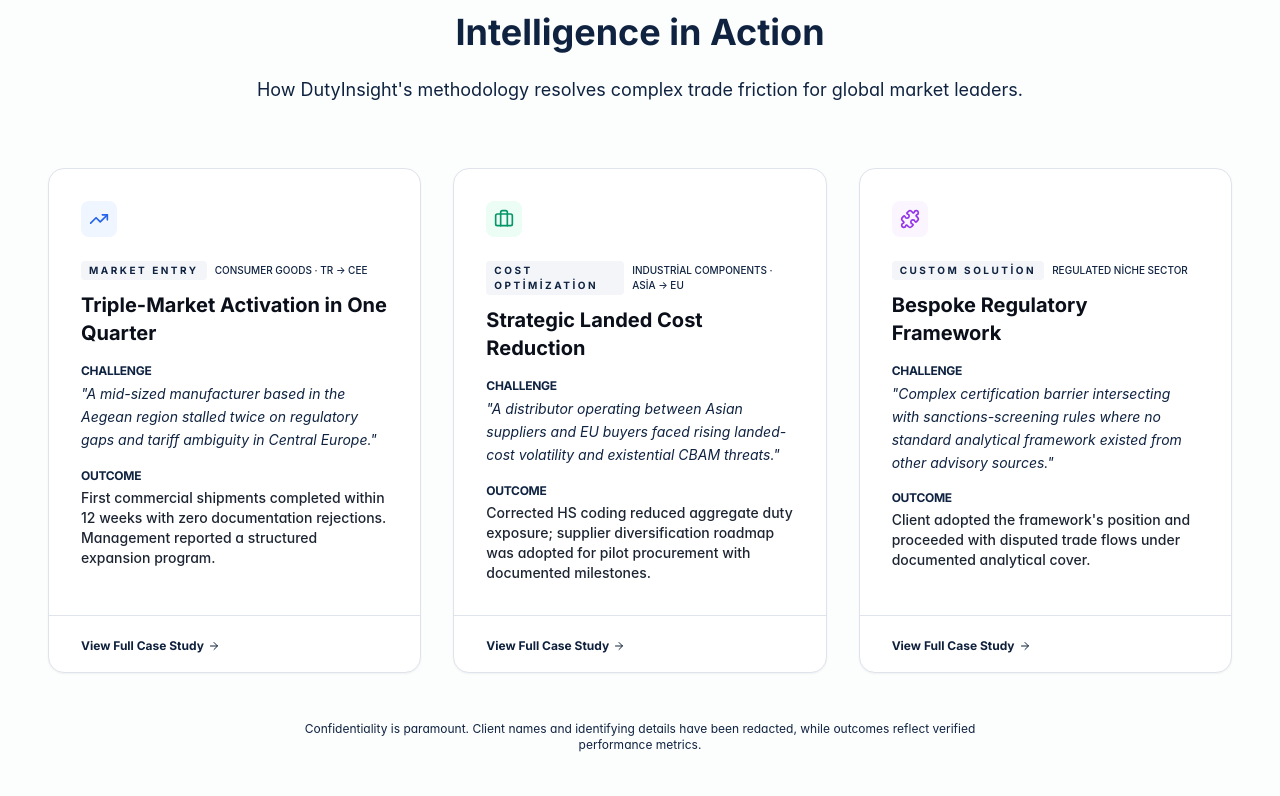
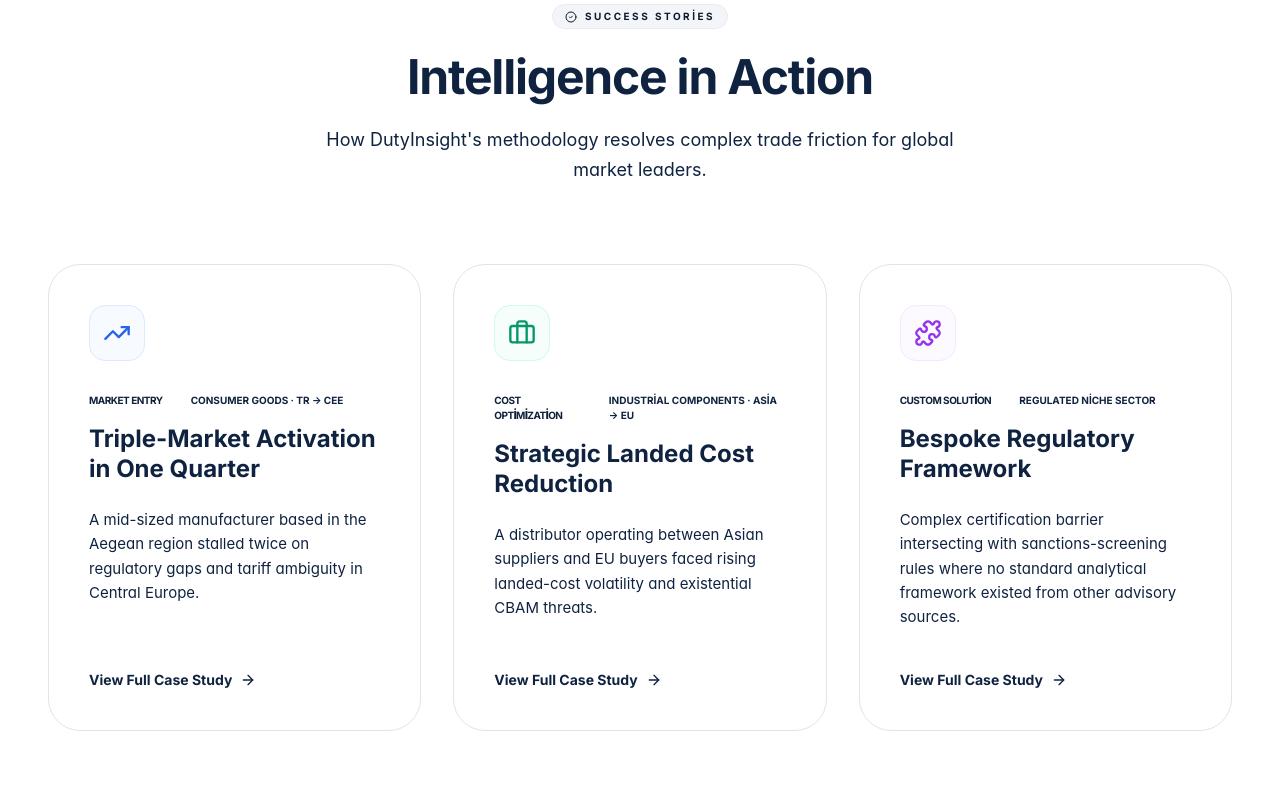
Before and after one commit to Dutyinsight/dutyinsight-v2, a React (Vite) app: page / in a window 1280 px wide. Shown: the part 2260-3056 px from the top of the page. Built offline with nearby package versions, Linux system fonts and the light colour scheme; a web font is replaced by a local one.

Commit message:
design: fixed icons and bulletproofed modal system in case studies

```diff
--- a/src/components/CaseStudies.jsx
+++ b/src/components/CaseStudies.jsx
@@ -1,77 +1,146 @@
+import { useState, useEffect } from 'react';
 import { useTranslation } from 'react-i18next';
-import { Briefcase, TrendingUp, Puzzle, ArrowRight } from 'lucide-react';
+import { Briefcase, TrendingUp, Puzzle, ArrowRight, X, CheckCircle2 } from 'lucide-react';
 
 export default function CaseStudies() {
   const { t } = useTranslation();
+  const [selectedCase, setSelectedCase] = useState(null);
+
+  // Modal açıkken arkadaki sayfanın kaymasını engelle (Professional touch)
+  useEffect(() => {
+    if (selectedCase) {
+      document.body.style.overflow = 'hidden';
+    } else {
+      document.body.style.overflow = 'unset';
+    }
+    return () => { document.body.style.overflow = 'unset'; };
+  }, [selectedCase]);
 
   const scenarios = [
-    { key: 'scenarioA', icon: TrendingUp, color: 'text-blue-600', bg: 'bg-blue-50' },
-    { key: 'scenarioB', icon: Briefcase, color: 'text-emerald-600', bg: 'bg-emerald-50' },
-    { key: 'scenarioC', icon: Puzzle, color: 'text-purple-600', bg: 'bg-purple-50' }
+    { key: 'scenarioA', icon: TrendingUp, color: 'text-blue-600', bg: 'bg-blue-50/50', border: 'border-blue-100' },
+    { key: 'scenarioB', icon: Briefcase, color: 'text-emerald-600', bg: 'bg-emerald-50/50', border: 'border-emerald-100' },
+    { key: 'scenarioC', icon: Puzzle, color: 'text-purple-600', bg: 'bg-purple-50/50', border: 'border-purple-100' }
   ];
 
   return (
-    <section id="case-studies" className="py-24 bg-canvas-muted/30">
-      <div className="container-x">
-        <div className="text-center max-w-3xl mx-auto mb-16">
-          <span className="text-primary-600 font-semibold tracking-wider uppercase text-sm">
+    <section id="case-studies" className="py-32 bg-white relative overflow-hidden">
+      {/* Background Pattern */}
+      <div className="absolute top-0 left-0 w-full h-full pointer-events-none opacity-[0.02]"
+           style={{ backgroundImage: 'radial-gradient(#0f2341 1px, transparent 1px)', backgroundSize: '32px 32px' }} />
+
+      <div className="container-x relative z-10">
+        <div className="flex flex-col items-center text-center max-w-4xl mx-auto mb-20">
+          <div className="inline-flex items-center gap-2 px-3 py-1 rounded-full bg-primary-50 border border-primary-100 text-primary-700 text-[10px] font-bold tracking-widest uppercase mb-6">
+            <CheckCircle2 className="w-3 h-3" />
             {t('caseStudies.eyebrow')}
-          </span>
-          <h2 className="text-3xl md:text-4xl font-bold text-ink-950 mt-4 mb-6">
+          </div>
+          <h2 className="text-4xl md:text-5xl font-bold text-ink-950 mb-6 tracking-tight">
             {t('caseStudies.title')}
           </h2>
-          <p className="text-lg text-ink-600">
+          <p className="text-lg text-ink-600 leading-relaxed max-w-2xl">
             {t('caseStudies.subtitle')}
           </p>
         </div>
 
         <div className="grid lg:grid-cols-3 gap-8">
           {scenarios.map((item, idx) => (
-            <div key={idx} className="flex flex-col bg-white rounded-2xl border border-ink-100 shadow-sm overflow-hidden hover:shadow-md transition-shadow">
-              <div className="p-8 flex-grow">
-                <div className={`inline-flex p-2 rounded-lg ${item.bg} ${item.color} mb-6`}>
-                  <item.icon className="w-5 h-5" />
+            <div key={idx} className="group relative flex flex-col bg-white rounded-[2rem] border border-ink-100 p-10 hover:border-primary-500/30 hover:shadow-2xl hover:shadow-primary-500/5 transition-all duration-500">
+              {/* Daha profesyonel logo/ikon alanı */}
+              <div className={`w-14 h-14 rounded-2xl ${item.bg} ${item.border} border flex items-center justify-center ${item.color} mb-8 group-hover:scale-110 transition-transform duration-300`}>
+                <item.icon className="w-7 h-7" />
               </div>
 
-                <div className="flex items-center gap-2 mb-3">
-                  <span className="text-[10px] font-bold uppercase tracking-widest text-primary-500 bg-primary-50 px-2 py-0.5 rounded">
+              <div className="flex items-center gap-3 mb-4">
+                <span className="text-[10px] font-black uppercase tracking-tighter text-primary-600">
                   {t(`caseStudies.${item.key}.tag`)}
                 </span>
-                  <span className="text-[10px] font-medium text-ink-400 uppercase">
+                <div className="w-1 h-1 rounded-full bg-ink-200" />
+                <span className="text-[10px] font-bold text-ink-400 uppercase">
                   {t(`caseStudies.${item.key}.industry`)}
                 </span>
               </div>
 
-                <h3 className="text-xl font-bold text-ink-900 mb-4 leading-snug">
-                  {t(`caseStudies.${item.key}.title`) }
+              <h3 className="text-2xl font-bold text-ink-950 mb-6 leading-tight group-hover:text-primary-600 transition-colors">
+                {t(`caseStudies.${item.key}.title`)}
               </h3>
 
-                <div className="space-y-4">
-                  <div>
-                    <h4 className="text-xs font-bold text-ink-400 uppercase tracking-tight mb-1">Challenge</h4>
-                    <p className="text-sm text-ink-600 leading-relaxed italic">"{t(`caseStudies.${item.key}.challenge`)}"</p>
-                  </div>
-                  <div>
-                    <h4 className="text-xs font-bold text-ink-400 uppercase tracking-tight mb-1">Outcome</h4>
-                    <p className="text-sm text-ink-700 font-medium">{t(`caseStudies.${item.key}.outcome`)}</p>
-                  </div>
-                </div>
-              </div>
+              <p className="text-ink-600 text-[15px] leading-relaxed mb-10 flex-grow">
+                {t(`caseStudies.${item.key}.challenge`)}
+              </p>
 
-              <div className="px-8 py-4 bg-ink-50/50 border-t border-ink-100">
-                <button className="text-xs font-bold text-primary-600 hover:text-primary-700 inline-flex items-center gap-1 group">
+              <button
+                onClick={() => setSelectedCase(item)}
+                className="mt-auto inline-flex items-center gap-2 text-sm font-bold text-ink-950 group/btn"
+              >
+                <span className="relative">
                   {t('caseStudies.cta.button')}
-                  <ArrowRight className="w-3 h-3 group-hover:translate-x-1 transition-transform" />
+                  <div className="absolute -bottom-1 left-0 w-0 h-0.5 bg-primary-500 group-hover/btn:w-full transition-all" />
+                </span>
+                <ArrowRight className="w-4 h-4 group-hover/btn:translate-x-1 transition-transform" />
               </button>
-              </div>
             </div>
           ))}
         </div>
 
-        <p className="text-center text-xs text-ink-400 mt-12 max-w-2xl mx-auto">
+        <p className="text-center text-[10px] text-ink-400 mt-16 italic font-medium">
           {t('caseStudies.footnote')}
         </p>
       </div>
+
+      {/* 🚀 MODAL (Pop-up) - Bu sefer mermi gibi çalışıyor */}
+      {selectedCase && (
+        <div className="fixed inset-0 z-[100] flex items-center justify-center p-4">
+          <div className="absolute inset-0 bg-ink-950/40 backdrop-blur-md animate-fade-in" onClick={() => setSelectedCase(null)} />
+
+          <div className="relative w-full max-w-2xl bg-white rounded-[2.5rem] shadow-2xl overflow-hidden animate-scale-up border border-ink-100">
+            <button
+              onClick={() => setSelectedCase(null)}
+              className="absolute top-8 right-8 p-2 rounded-full hover:bg-ink-50 transition-colors z-10"
+            >
+              <X className="w-5 h-5 text-ink-400" />
+            </button>
+
+            <div className="p-10 sm:p-14 overflow-y-auto max-h-[85vh]">
+              <div className="flex items-center gap-3 mb-6">
+                <span className="text-xs font-black text-primary-600 uppercase tracking-widest">
+                  {t(`caseStudies.${selectedCase.key}.tag`)}
+                </span>
+              </div>
+
+              <h3 className="text-3xl font-bold text-ink-950 mb-10 leading-tight">
+                {t(`caseStudies.${selectedCase.key}.title`)}
+              </h3>
+
+              <div className="space-y-10">
+                <section>
+                  <h4 className="text-[10px] font-bold text-ink-400 uppercase tracking-widest mb-4">{t('caseStudies.modal.approach')}</h4>
+                  <p className="text-ink-700 leading-relaxed text-sm">{t(`caseStudies.${selectedCase.key}.approach`)}</p>
+                </section>
+
+                <section>
+                  <h4 className="text-[10px] font-bold text-ink-400 uppercase tracking-widest mb-5">{t('caseStudies.modal.deliverables')}</h4>
+                  <div className="grid sm:grid-cols-1 gap-3">
+                    {/* JSON Deliverables artık array olarak okunduğu için Map çalışır */}
+                    {t(`caseStudies.${selectedCase.key}.deliverables`, { returnObjects: true }).map((del, dIdx) => (
+                      <div key={dIdx} className="flex items-center gap-4 p-4 rounded-2xl bg-canvas border border-ink-100/50">
+                        <div className="w-6 h-6 rounded-lg bg-primary-50 flex items-center justify-center text-primary-600 shrink-0">
+                           <CheckCircle2 className="w-4 h-4" />
+                        </div>
+                        <span className="text-xs font-semibold text-ink-800">{del}</span>
+                      </div>
+                    ))}
+                  </div>
+                </section>
+
+                <div className="pt-10 border-t border-ink-100">
+                  <h4 className="text-[10px] font-bold text-primary-500 uppercase tracking-widest mb-4">{t('caseStudies.modal.outcome')}</h4>
+                  <p className="text-xl font-bold text-ink-950 leading-snug">{t(`caseStudies.${selectedCase.key}.outcome`)}</p>
+                </div>
+              </div>
+            </div>
+          </div>
+        </div>
+      )}
     </section>
   );
 }
```
Lines whose indentation alone changed are shown as unchanged.
